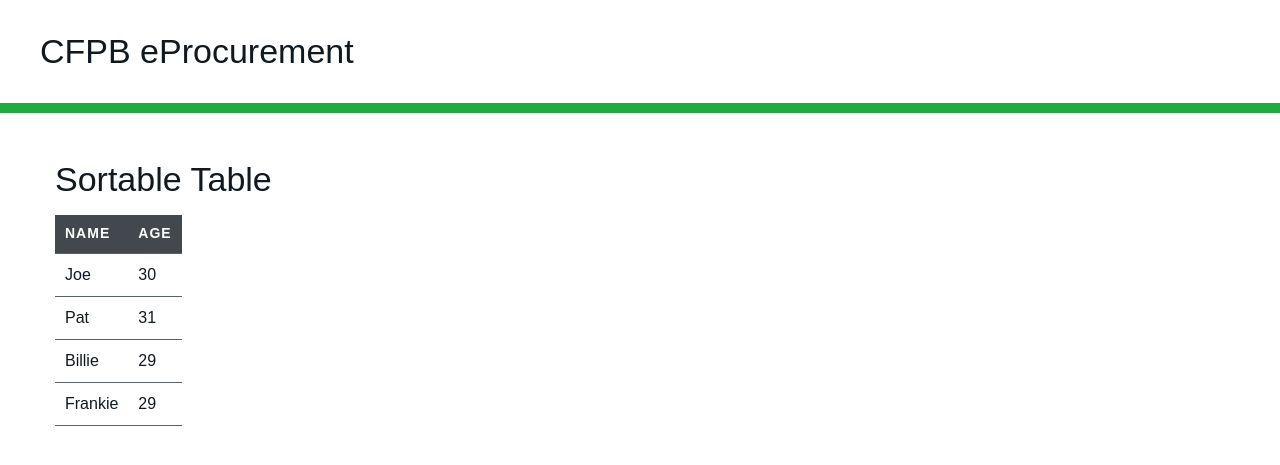
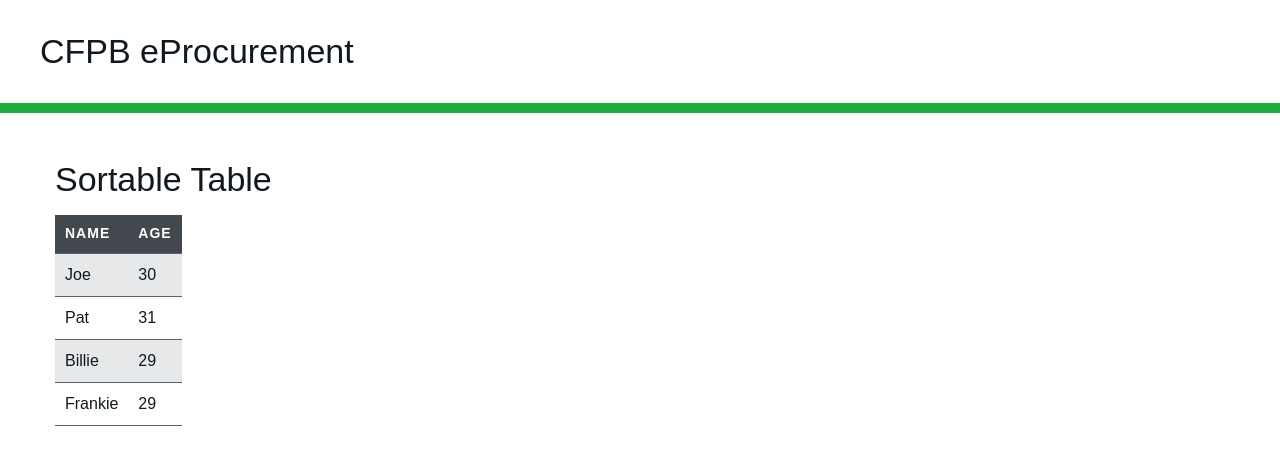
Before and after one commit to 18F/cfpb-eprocurement, a Jekyll site: the page built from components/index.html, in a window 1280 px wide. Shown: the top 465 px of the page. Built offline with Jekyll 4.4.1, drawn with Linux system fonts in a browser that asks for light colours.

Commit message:
add components css link

```diff
--- a/_layouts/default.html
+++ b/_layouts/default.html
@@ -11,8 +11,9 @@
   <title>{% if page.title %}{{ page.title }} | {% endif %}{{ site.title }}</title>
   <meta name="description" content="{{ page.description | default: site.description }}">
 
-  <!--[if lt IE 9]>     <link rel="stylesheet" href="{{ site.baseurl }}/static/css/main.ie.min.css"> <![endif]-->
-  <!--[if gt IE 8]><!--><link rel="stylesheet" href="{{ site.baseurl }}/static/css/main.min.css"> <!--<![endif]-->
+  <!--[if lt IE 9]>     <link rel="stylesheet" href="{{ site.baseurl }}/static/css/main.ie.min.css"><![endif]-->
+  <!--[if gt IE 8]><!--><link rel="stylesheet" href="{{ site.baseurl }}/static/css/main.min.css"><!--<![endif]-->
+  <link rel="stylesheet" href="{{ site.baseurl }}/static/css/components.css">
 
   <script>
     // Confirm availability of JS and remove no-js class from html
```
